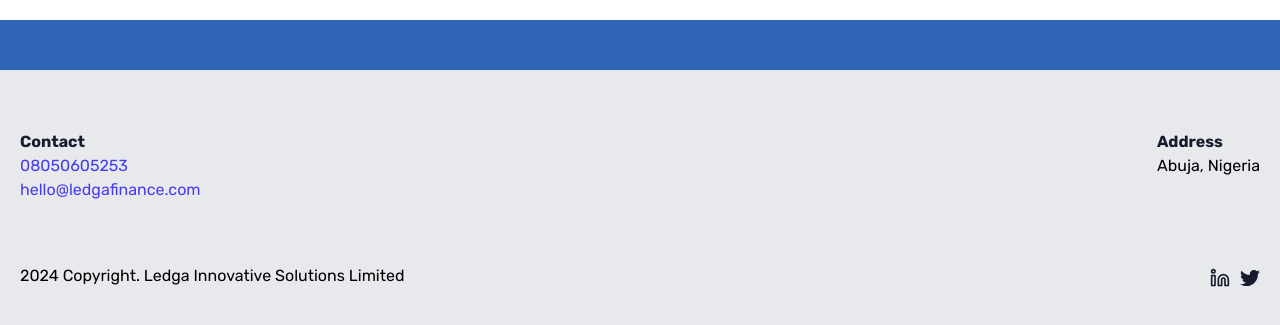
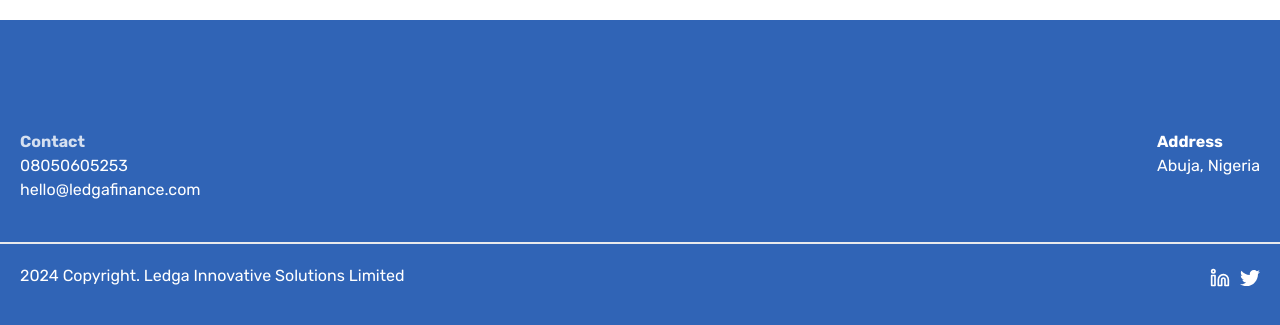
Before and after one commit to CreativeHearts/Ledga-landingpage, a Next.js app: page / in a window 1280 px wide. Shown: the part 2309-2634 px from the top of the page. Built offline with nearby package versions, Linux system fonts and the light colour scheme.

Commit message:
"Updated footer styles: changed background color, text colors, and added text-white class to several elements."

```diff
--- a/ui/footer.tsx
+++ b/ui/footer.tsx
@@ -4,29 +4,29 @@ import { FiLinkedin } from "react-icons/fi";
 export default function Footer() {
 	const currentDate = new Date().getFullYear();
 	return (
-		<div className="w-full flex bg-[#E7E9ED] flex-col justify-center items-center py-[40px]">
+		<div className="w-full flex bg-baseBlue flex-col justify-center items-center py-[40px]">
 			<div className="w-full px-[20px] flex flex-col md:flex-row gap-[40px] py-[20px] justify-between">
 				{/* Contact Us */}
 				<div>
-					<p className="font-bold text-baseGray">Contact</p>
-					<p className="text-subBlue">08050605253</p>
-					<p className="text-subBlue">hello@ledgafinance.com</p>
+					<p className="font-bold text-white/80">Contact</p>
+					<p className="text-white">08050605253</p>
+					<p className="text-white">hello@ledgafinance.com</p>
 				</div>
 				{/* Location */}
-				<div>
-					<p className="font-bold text-baseGray">Address</p>
+				<div className="text-white">
+					<p className="font-bold text-white">Address</p>
 					<p>Abuja, Nigeria</p>
 				</div>
 				{/* More */}
 			</div>
 			<div className="bg-[#E7E9ED] my-[20px] w-full h-[2px]"></div>
-			<div className="w-full flex flex-row justify-between items-end px-[20px]">
+			<div className="w-full flex text-white flex-row justify-between items-end px-[20px]">
 				<p>
 					{currentDate} Copyright. Ledga Innovative Solutions Limited{" "}
 				</p>
 				<div className="flex flex-row gap-[10px] items-end">
-					<FiLinkedin className="text-[20px] text-baseGray" />
-					<FaTwitter className="text-[20px] text-baseGray" />
+					<FiLinkedin className="text-[20px] text-white" />
+					<FaTwitter className="text-[20px] text-white" />
 				</div>
 			</div>
 		</div>
```
